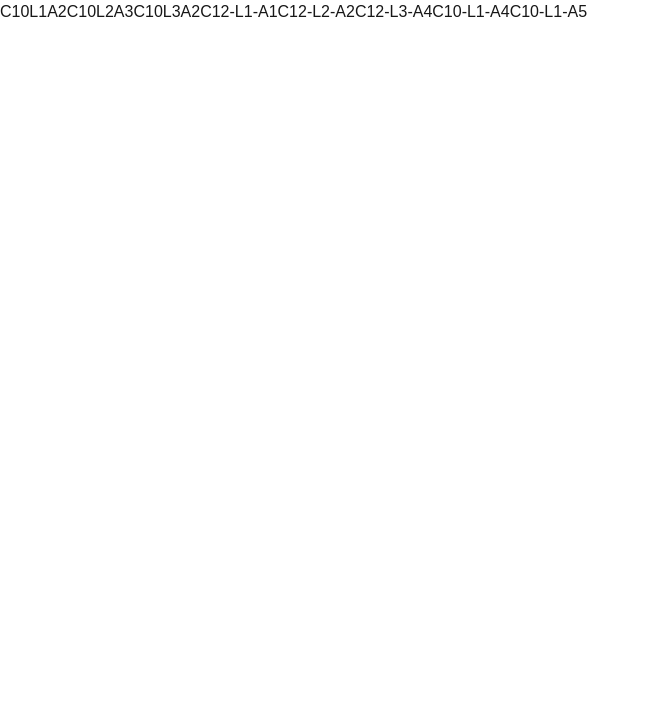
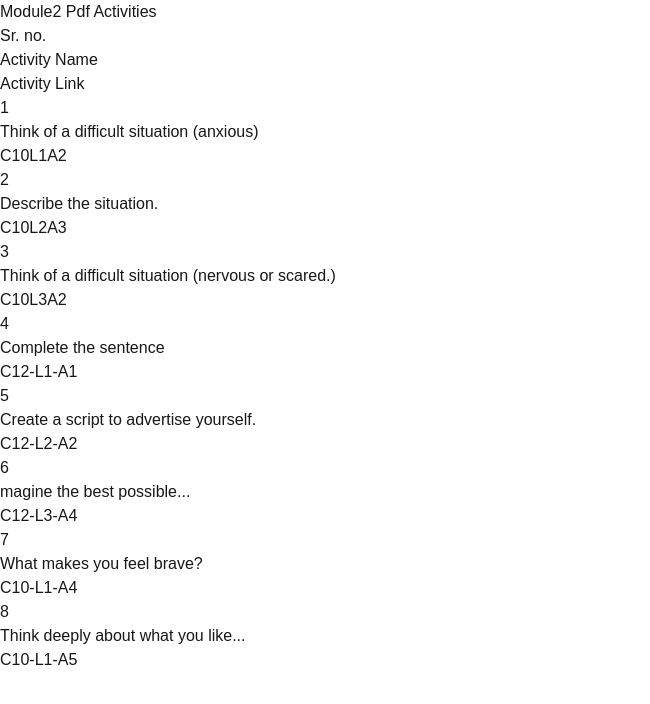
Before and after one commit to Owlminds1/module2-pdf-activities, a Next.js app: page / in a window 1280 px wide. Shown: the top 704 px of the page, without its empty margins (0-650 px from the left). Built offline with nearby package versions, Linux system fonts and the light colour scheme.

Commit message:
change in home page

```diff
--- a/src/app/page.tsx
+++ b/src/app/page.tsx
@@ -1,17 +1,37 @@
-import NavbarData from "@/lib/navigation/nav.json"
+import NavbarData from "@/lib/navigation/nav.json";
 import Link from "next/link";
 export default function Home() {
   return (
-    <div className="min-h-screen flex items-center justify-center bg-[url(/bg/bg_image.jpg)] bg-cover bg-center p-5">
-      <div className="flex items-center justify-center gap-5">
+    <div className="min-h-screen flex flex-col gap-4 items-center justify-start  bg-[url(/bg/bg_image.jpg)] bg-cover bg-center p-5">
+      <h5 className="text-[50px] py-5 text-red-600">Module2 Pdf Activities</h5>
+      <div className="grid grid-cols-12 gap-4 min-w-[500px] place-items-center text-center">
+        <div className="col-span-3 min-w-[100px] font-bold border border-black bg-purple-500 py-1 px-4 rounded-lg">
+          Sr. no.
+        </div>
+        <div className="col-span-6 min-w-[500px] font-bold border border-black bg-purple-500 py-1 px-4 rounded-lg">
+          Activity Name
+        </div>
+        <div className="col-span-3 w-full border font-bold  border-black bg-purple-500 py-1 px-4 rounded-lg">
+          Activity Link
+        </div>
+      </div>
+
       {
         NavbarData.map((item,index)=>(
-
-            <Link key={index} className="text-black bg-red-400 py-2 px-5 rounded-lg" href={`/${item.link}`}>{item.link}</Link>
-
+          <div key={index} className="grid grid-cols-12 gap-4 min-w-[500px] place-items-center text-center">
+          <div className="col-span-3 min-w-[100px] border border-black bg-red-400 py-1 px-4 text-black rounded-lg">
+            {index + 1}
+          </div>
+          <div  className="col-span-6 min-w-[500px] border border-black bg-orange-900 py-1 px-4 rounded-lg">
+            {item.activity}
+          </div>
+          <div className="col-span-3 w-full border text-black border-black bg-red-400 py-1 px-4 rounded-lg">
+          <Link  href={`/${item.link}`}>{item.link}</Link>
+          </div>
+        </div>
         ))
       }
-      </div>
+
     </div>
   );
 }
--- a/src/lib/navigation/nav.json
+++ b/src/lib/navigation/nav.json
@@ -1,26 +1,39 @@
 
 [
     {
-        "link":"C10L1A2"
+        "link":"C10L1A2",
+        "activity":"Think of a difficult situation (anxious)"
     },
     {
-        "link":"C10L2A3"
+        "link":"C10L2A3",
+        "activity":"Describe the situation."
     },
     {
-        "link":"C10L3A2"
+        "link":"C10L3A2",
+        "activity":"Think of a difficult situation (nervous or scared.)"
+
     },{
-        "link":"C12-L1-A1"
+        "link":"C12-L1-A1",
+        "activity":"Complete the sentence"
+
     },
     {
-        "link":"C12-L2-A2"
+        "link":"C12-L2-A2",
+        "activity":"Create a script to advertise yourself."
+
     },
     {
-        "link":"C12-L3-A4"
+        "link":"C12-L3-A4",
+        "activity":"magine the best possible..."
     },
     {
-        "link":"C10-L1-A4"
+        "link":"C10-L1-A4",
+        "activity":"What makes you feel brave?"
+
     },
     {
-        "link":"C10-L1-A5"
+        "link":"C10-L1-A5",
+        "activity":"Think deeply about what you like..."
+
     }
 ]
```
